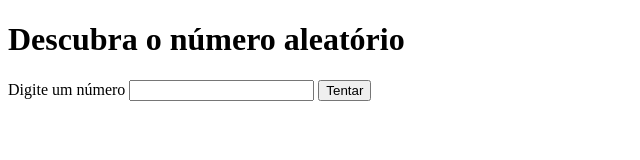
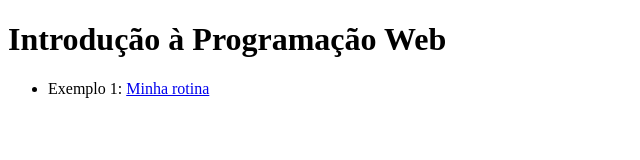
Before and after one commit to Arthur-Llevy/Introducao-a-Programacao-WEB, a website: page index.html in a window 1280 px wide. Shown: the whole page, without its empty margins (0-640 px from the left). Drawn offline with Linux system fonts and the light colour scheme.

Commit message:
Adicionado exemplo 01 da aula

```diff
--- a/index.html
+++ b/index.html
@@ -6,14 +6,10 @@
     <title>Document</title>
 </head>
 <body>
-    <h1>
-        Descubra o número aleatório
-    </h1>
+   <h1>Introdução à Programação Web</h1>
 
-    <label>Digite um número</label>
-    <input type="text" name="userNumber" id="userNumber">
-    <button onclick="tryNumber()">Tentar</button>
-
-    <script src="main.js"></script>
+   <ul>
+       <li>Exemplo 1: <a href="./exemplo-01/minha-rotina.html">Minha rotina</a></li>
+   </ul>
 </body>
 </html>
```
Also changed, not shown: exemplo-01/minha-rotina.html (added, +23 -0 lines), 1 other file.
